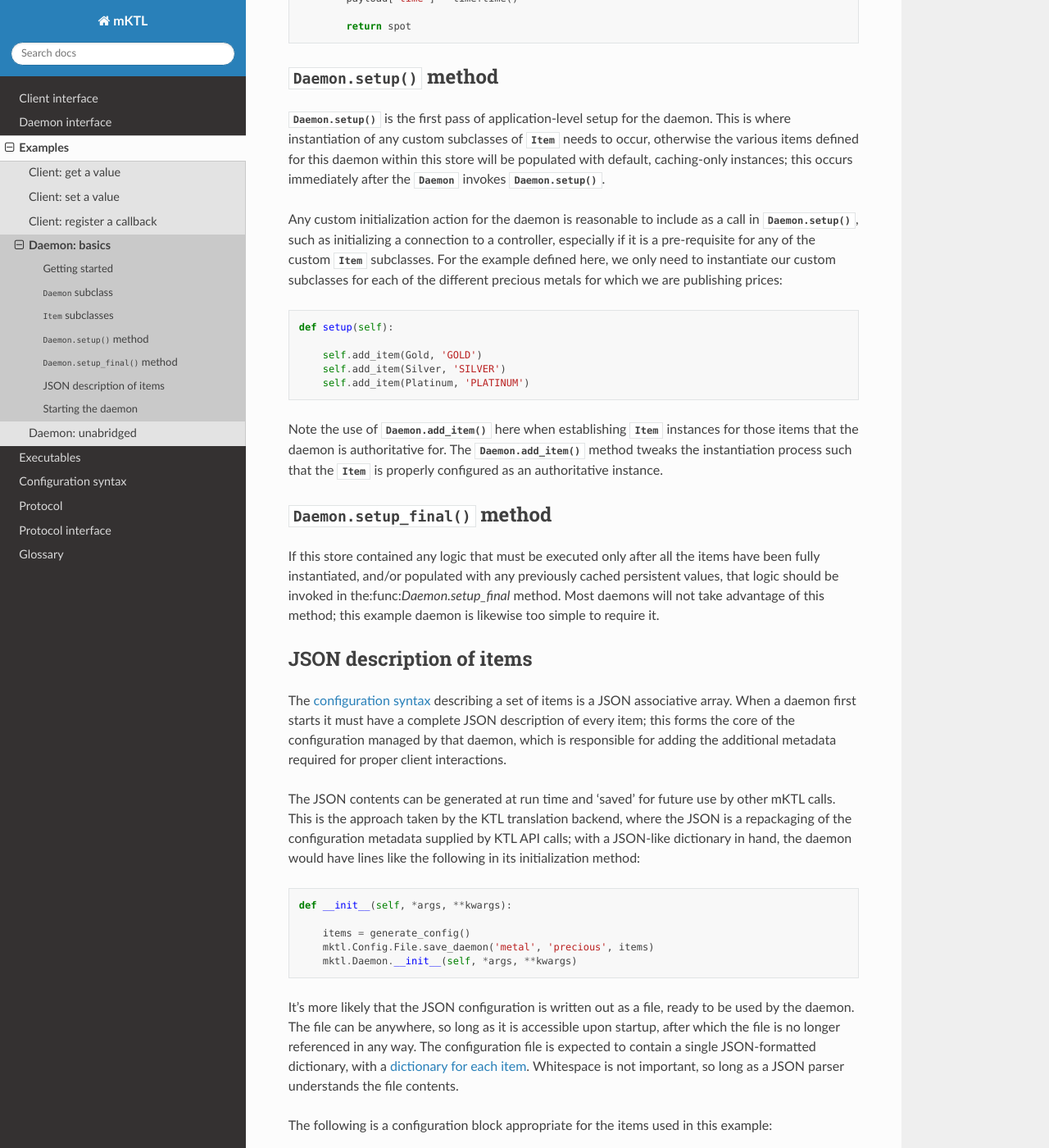
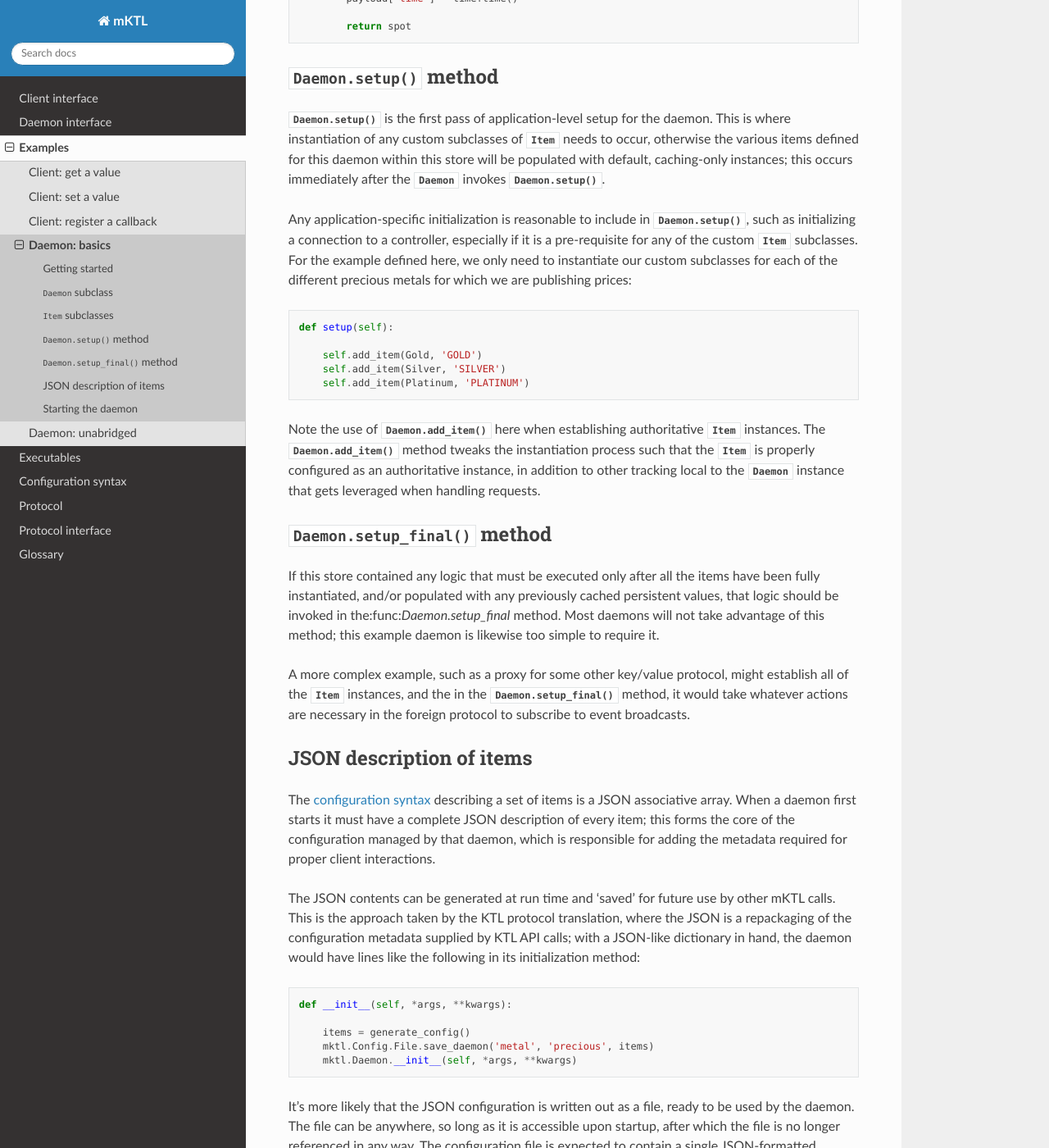
Before and after one commit to KeckObservatory/mKTL, a Sphinx documentation site: the page built from doc/example/daemon.rst, in a window 1280 px wide and 1400 px high, scrolled down 1752 px. Shown: the whole window at 82% size. Built offline with Sphinx 7.4.7 and the Read the Docs theme 3.1.0, drawn with Linux system fonts in a browser that asks for light colours; some of the changed text lies outside the part shown.

Commit message:
Light editing, largely cosmetic.

```diff
--- a/doc/example/daemon.rst
+++ b/doc/example/daemon.rst
@@ -77,8 +77,8 @@ Note in particular the documentation for :func:`Item.req_refresh` and
 :func:`Item.req_set`, as it covers the expected behavior of each method.
 For our example, the various items are intended to represent the market
 spot price of different precious metals. In this case, the
-:func:`req_refresh` method may request the current value from a website,
-and :func:`req_set` would not be defined, since we don't get to change
+:func:`Item.req_refresh` method may request the current value from a website,
+and :func:`Item.req_set` would not be defined, since we don't get to change
 the actual market value. To pick one example::
 
 
@@ -106,8 +106,8 @@ occur, otherwise the various items defined for this daemon within this store
 will be populated with default, caching-only instances; this occurs immediately
 after the :class:`Daemon` invokes :func:`Daemon.setup`.
 
-Any custom initialization action for the daemon is reasonable to include as a
-call in :func:`Daemon.setup`, such as initializing a connection to a controller,
+Any application-specific initialization is reasonable to include in
+:func:`Daemon.setup`, such as initializing a connection to a controller,
 especially if it is a pre-requisite for any of the custom :class:`Item`
 subclasses. For the example defined here, we only need to instantiate our
 custom subclasses for each of the different precious metals for which we are
@@ -119,10 +119,11 @@ publishing prices::
         self.add_item(Silver, 'SILVER')
         self.add_item(Platinum, 'PLATINUM')
 
-Note the use of :func:`Daemon.add_item` here when establishing :class:`Item`
-instances for those items that the daemon is authoritative for. The
-:func:`Daemon.add_item` method tweaks the instantiation process such that the
-:class:`Item` is properly configured as an authoritative instance.
+Note the use of :func:`Daemon.add_item` here when establishing authoritative
+:class:`Item` instances. The :func:`Daemon.add_item` method tweaks the
+instantiation process such that the :class:`Item` is properly configured as
+an authoritative instance, in addition to other tracking local to the
+:class:`Daemon` instance that gets leveraged when handling requests.
 
 
 :func:`Daemon.setup_final` method
@@ -134,6 +135,11 @@ persistent values, that logic should be invoked in the:func:`Daemon.setup_final`
 method. Most daemons will not take advantage of this method; this example daemon
 is likewise too simple to require it.
 
+A more complex example, such as a proxy for some other key/value protocol,
+might establish all of the :class:`Item` instances, and the in the
+:func:`Daemon.setup_final` method, it would take whatever actions are necessary
+in the foreign protocol to subscribe to event broadcasts.
+
 
 JSON description of items
 -------------------------
@@ -141,11 +147,11 @@ JSON description of items
 The :ref:`configuration syntax <configuration>` describing a set of items is a
 JSON associative array. When a daemon first starts it must have a complete JSON
 description of every item; this forms the core of the configuration managed by
-that daemon, which is responsible for adding the additional metadata required
-for proper client interactions.
+that daemon, which is responsible for adding the metadata required for proper
+client interactions.
 
 The JSON contents can be generated at run time and 'saved' for future use by
-other mKTL calls. This is the approach taken by the KTL translation backend,
+other mKTL calls. This is the approach taken by the KTL protocol translation,
 where the JSON is a repackaging of the configuration metadata supplied by
 KTL API calls; with a JSON-like dictionary in hand, the daemon would have
 lines like the following in its initialization method::
@@ -161,7 +167,7 @@ to be used by the daemon. The file can be anywhere, so long as it is accessible
 upon startup, after which the file is no longer referenced in any way. The
 configuration file is expected to contain a single JSON-formatted dictionary,
 with a :ref:`dictionary for each item <items>`. Whitespace is not important,
-so long as a JSON parser understands the file contents.
+so long as JSON parsers understand the file contents.
 
 The following is a configuration block appropriate for the items used in this
 example:
```
